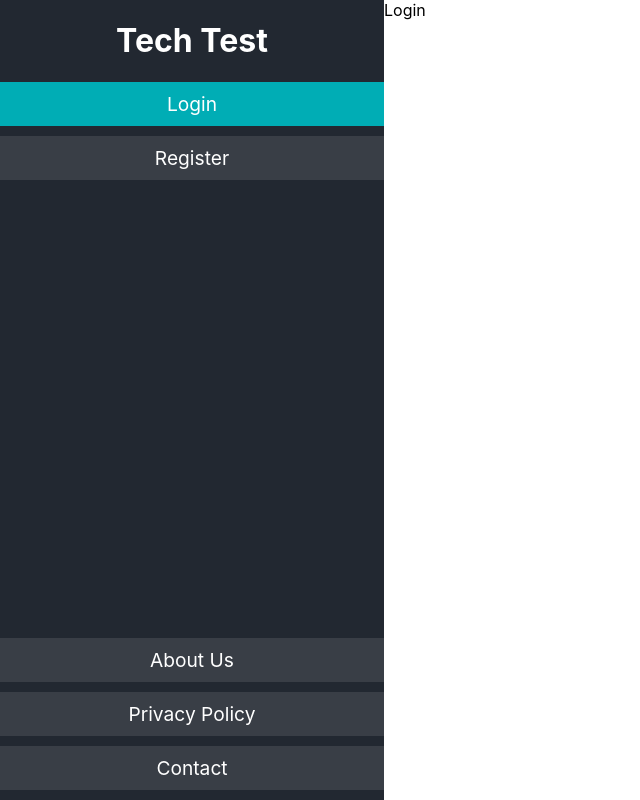
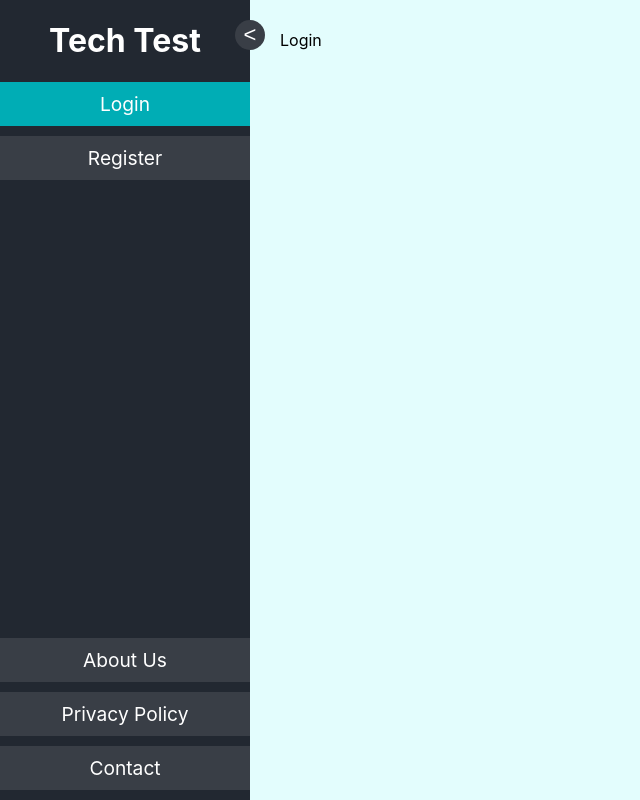
Before and after one commit to percimar/tech-interview-frontend-test, a React (Create React App) app: page /login in a window 1280 px wide. Shown: the whole page, without its empty margins (0-640 px from the left). Built offline with nearby package versions, Linux system fonts and the light colour scheme.

Commit message:
add FAB to open/close NavBar

```diff
--- a/src/components/MainLayout/MainLayout.scss
+++ b/src/components/MainLayout/MainLayout.scss
@@ -3,4 +3,10 @@
     height: 100%;
     flex-direction: row;
     display: flex;
+    background-color: #E3FDFD;
+    color: black;
 }
+
+.Container {
+    padding: 30px;
+}
--- a/src/components/MainLayout/MainLayout.tsx
+++ b/src/components/MainLayout/MainLayout.tsx
@@ -6,7 +6,9 @@ const MainLayout = () => {
   return (
     <div className="MainLayout">
       <NavBar />
-      <Outlet />
+      <div className="Container">
+        <Outlet />
+      </div>
     </div>
   );
 };
--- a/src/components/NavBar/NavBar.scss
+++ b/src/components/NavBar/NavBar.scss
@@ -1,11 +1,20 @@
 .NavBar {
-    width: 30%;
+    width: min(30%, 250px);
     height: 100vh;
     background-color: #222831;
     color:white;
     display: flex;
     flex-direction: column;
     align-items: center;
+    transition: margin-left 400ms ease-out;
+}
+
+.NavBar.NavClosed {
+    margin-left: calc(min(30%, 250px) * -1) ;
+}
+
+.NavBar.NavOpen {
+    margin-left: 0;
 }
 
 @mixin navLinks {
@@ -44,3 +53,34 @@
 .Active {
     background-color: #00ADB5;
 }
+
+.FAB {
+    position: absolute;
+    width: 30px;
+    height: 30px;
+    top: 20px;
+    background-color: #393E46;
+    color: white;
+    font-size: 22px;
+    border-radius: 50px;
+    text-align: center;
+    border: none;
+    transition: left 400ms ease-out, transform 400ms ease-in-out, margin-left 10ms;
+}
+
+.FAB:hover {
+    background-color: #00ADB5;
+    color: white;
+}
+
+.FAB.NavOpen {
+    left: min(30%, 250px);
+    transform: rotate(0);
+    margin-left: -15px;
+}
+
+.FAB.NavClosed {
+    left: 0;
+    transform: rotate(180deg);
+    margin-left: -7px;
+}
--- a/src/components/NavBar/NavBar.tsx
+++ b/src/components/NavBar/NavBar.tsx
@@ -9,11 +9,12 @@ import { NavLink } from "react-router-dom";
 const NavBar = () => {
   const strings = useLocales();
   const { user } = useAuth();
-  const { isOpen, setIsOpen } = useNav();
+  const { isOpen } = useNav();
   const { lang, setLang } = useLang();
 
   return (
-    <div className="NavBar">
+    <div className={isOpen ? "NavBar NavOpen" : "NavBar NavClosed"}>
+      <FAB />
       <h1>{strings.navbar.title}</h1>
       <div className="TopLinks">
         {user ? (
@@ -55,4 +56,19 @@ const NavBar = () => {
   );
 };
 
+const FAB = () => {
+  const { isOpen, setIsOpen } = useNav();
+
+  const toggleIsOpen = () => setIsOpen(!isOpen);
+
+  return (
+    <button
+      className={isOpen ? "FAB NavOpen" : "FAB NavClosed"}
+      onClick={toggleIsOpen}
+    >
+      &lt;
+    </button>
+  );
+};
+
 export default NavBar;
```
